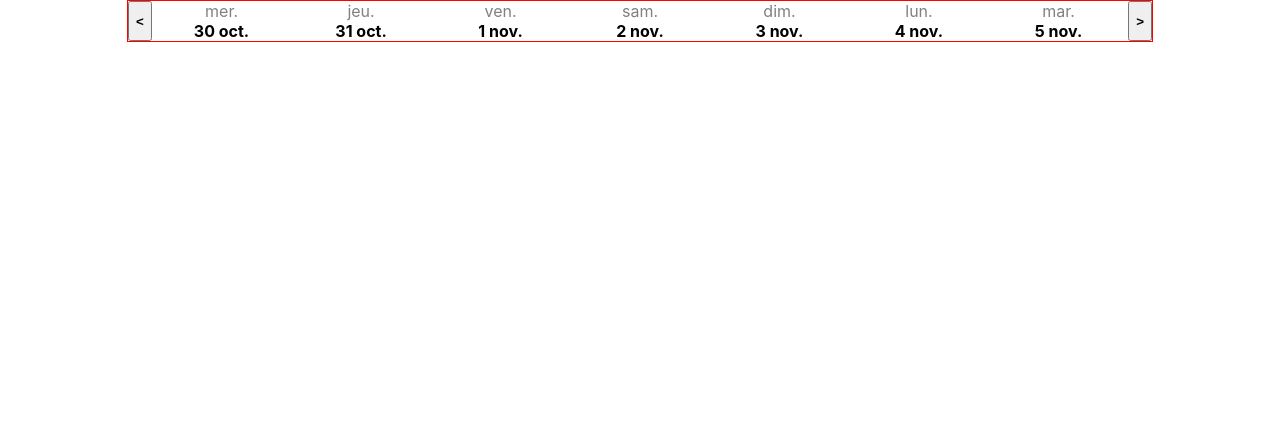
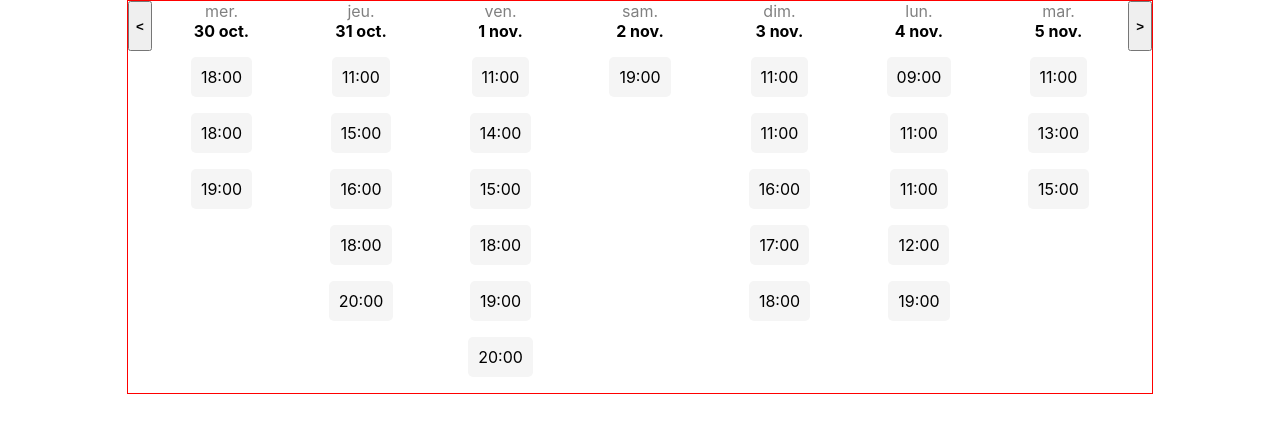
Before and after one commit to HemyDay/test-technique, a React (Create React App) app: page / in a window 1280 px wide. Shown: the top 432 px of the page. Built offline with nearby package versions, Linux system fonts and the light colour scheme.

Commit message:
Partie 2

```diff
--- a/src/Components/Calendar.css
+++ b/src/Components/Calendar.css
@@ -10,4 +10,5 @@
 
 .Calendar > button{
   font-weight: bold;
+  height: 50px;
 }
--- a/src/Components/Calendar.tsx
+++ b/src/Components/Calendar.tsx
@@ -50,7 +50,7 @@ const Calendar = () => {
           {'<'}
         </button>
 
-      {displayedDates.map((date) => {
+      {displayedDates.slice(0,9).map((date) => {
         {return (
           <Day key={date.toDateString()} date={date} />
         )}
--- a/src/Components/Day.tsx
+++ b/src/Components/Day.tsx
@@ -7,6 +7,23 @@ import Slot from "./Slot";
 
 // COMPONENT START
 const Day = (props:any) => {
+
+  // Function that generates random appointments (between 0 and 15) that last 1 hour, between 8 AM and 8 PM
+  const generateRandomAppointments = () => {
+    const appointments = [];
+    for (let i = 0; i < Math.floor(Math.random() * 16); i++) {
+      const start = new Date(props.date.setHours(Math.floor(Math.random() * (20 - 8 + 1)) + 8));
+      start.setMinutes(0);
+      const end = new Date(start)
+      end.setHours(end.getHours() + 1 );
+      appointments.push({ start, end });
+    }
+    appointments.sort((a,b) => a.start.getTime() - b.start.getTime());
+    return appointments;
+  }
+
+  const appointments = generateRandomAppointments();
+
   return (
     <div className="Day">
       <div className="DateStringDisplay">
@@ -14,8 +31,15 @@ const Day = (props:any) => {
         <p style={{fontWeight:'bold'}}>{props.date.toLocaleDateString('fr-FR', { day:'numeric', month:'short'})}</p>
       </div>
 
+      {appointments.slice(0,10).map((appointment) => {
+        {return (
+          <div>
+            <Slot date={appointment} />
+          </div>
+        )}
+      })}
+
     </div>
-
   )
 }
 
--- a/src/Components/Slot.css
+++ b/src/Components/Slot.css
@@ -0,0 +1,15 @@
+.Slot{
+  background-color: whitesmoke;
+  border-radius: 5px;
+  text-align: center;
+  padding: 10px;
+  width: fit-content;
+  margin-left: auto;
+  margin-right: auto;
+  cursor: pointer;
+}
+
+.Slot:hover{
+ background-color: black;
+ color: white;
+}
--- a/src/Components/Slot.tsx
+++ b/src/Components/Slot.tsx
@@ -6,8 +6,13 @@ import './Slot.css'
 
 
 // COMPONENT START
-const Slot = () => {
+const Slot = (props:any) => {
 
+  return (
+    <p className="Slot">
+      {props.date.start.toLocaleTimeString('fr-FR', { hour:'numeric', minute:'numeric'})}
+    </p>
+  )
 }
 
 export default Slot;
```
